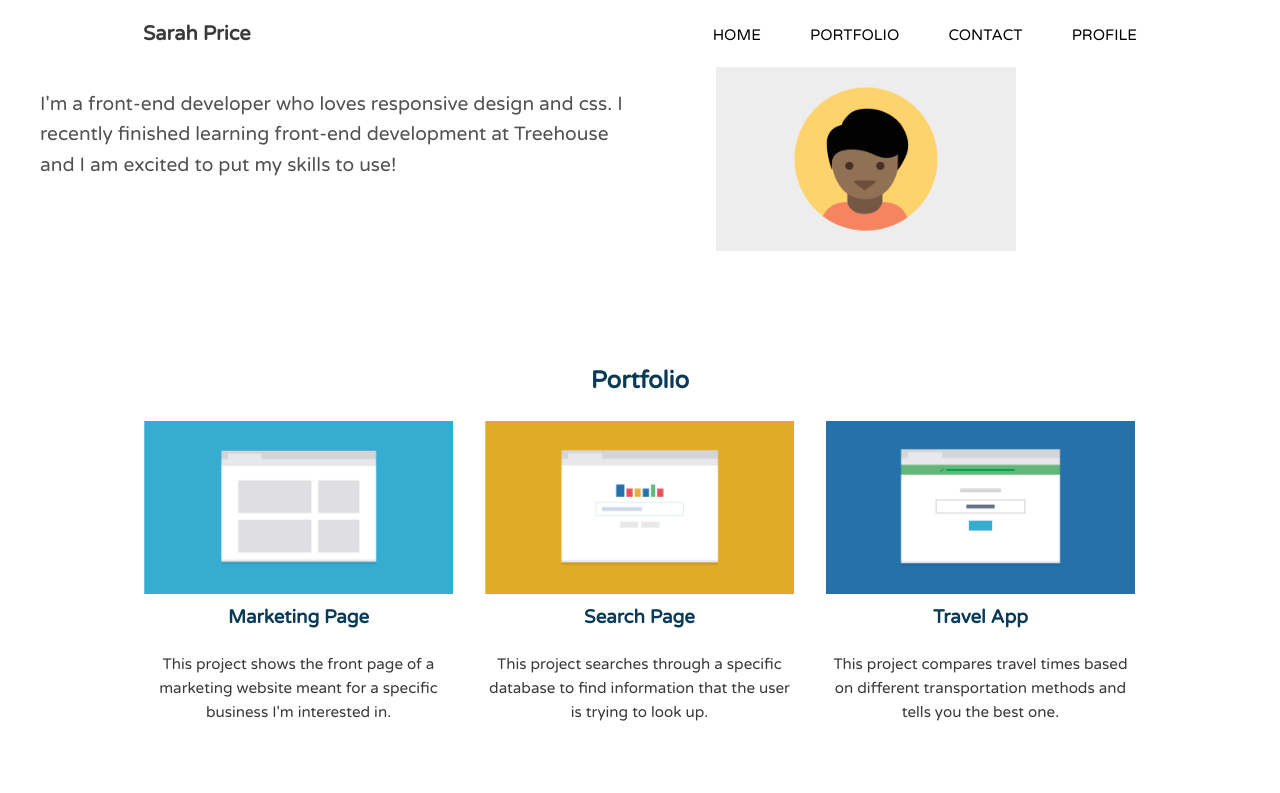
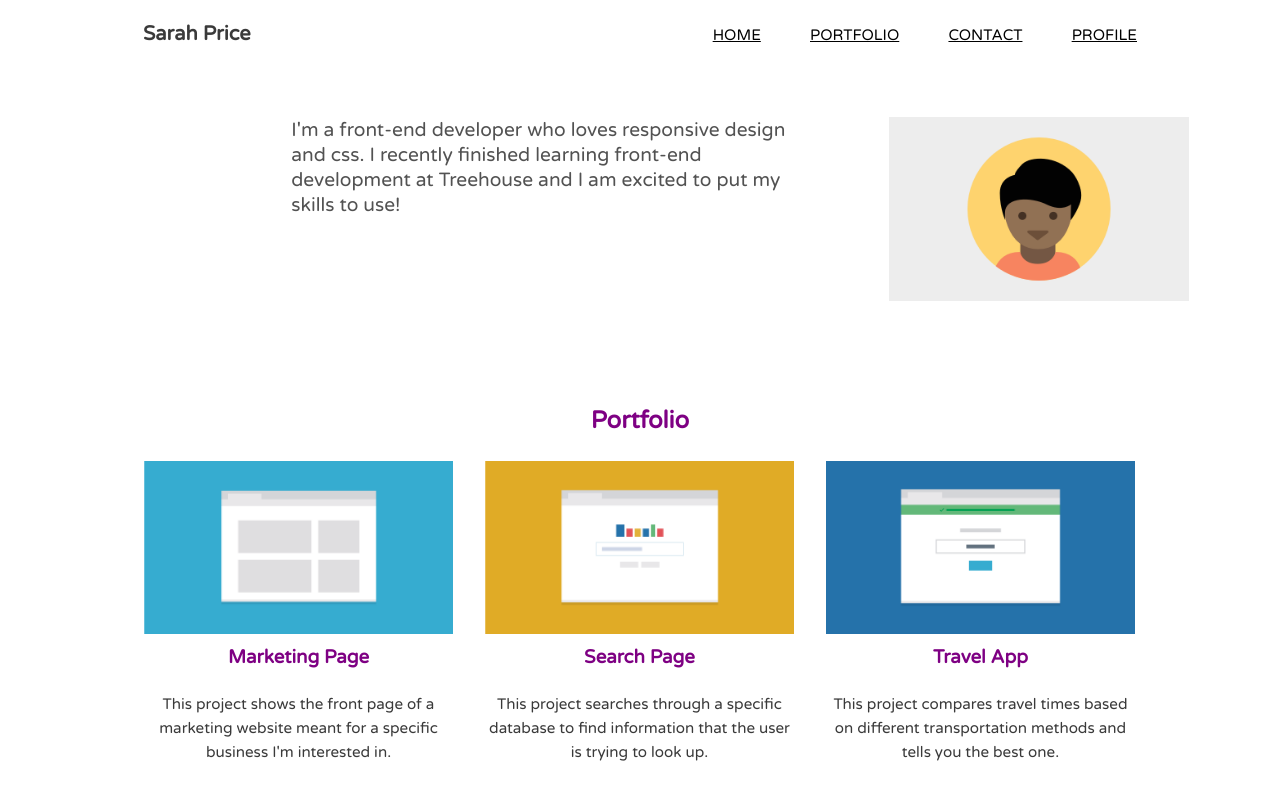
Before and after one commit to SarehPrice/Responsive-Layout-Project, a plain HTML site: page index.html in a window 1280 px wide. Shown: the top 793 px of the page. Drawn offline with Linux system fonts and the light colour scheme.

Commit message:
More changes

```diff
--- a/css/styles.css
+++ b/css/styles.css
@@ -16,7 +16,7 @@ p {
 h2,
 h3,
 a {
-  color: #093a58;
+  color: #7e0083;
 }
 
 h2,
@@ -25,7 +25,7 @@ h3 {
 }
 
 a {
-  text-decoration: none;
+  text-decoration: underline;
 }
 
 img {
@@ -79,9 +79,18 @@ img {
   text-align: center;
 }
 
+.second-nav {
+  display: none;
+}
+
 /* ---- Layout Containers ---- */
 
 .main-header {
+  padding-top: 0.5em;
+  padding-bottom: 0.5em;
+}
+
+.side-nav {
   padding-top: 0.5em;
   padding-bottom: 0.5em;
 }
@@ -136,6 +145,12 @@ img {
   display: block;
 }
 
+.clearfix::after {
+  content: " ";
+  display: block;
+  clear: both;
+}
+
 /* =================================
     Media Queries
   ==================================== */
@@ -146,11 +161,6 @@ img {
     margin: 0 auto;
   }
 
-  /* .name,
-  .col {
-    float: left;
-  } */
-
   .primary,
   .secondary,
   .tertiary {
@@ -158,10 +168,6 @@ img {
     display: inline-block;
     min-height: 375px;
   }
-
-  /* .main-nav {
-    float: right;
-  } */
 
   .main-nav li {
     display: inline-block;
@@ -181,8 +187,8 @@ img {
     padding: 10px 15px;
   }
 
-  .second-nav {
-    float: right;
+  .back {
+    display: none;
   }
 
   .nameb {
@@ -216,16 +222,15 @@ img {
     width: 300px;
     float: right;
     display: block;
-    margin-right: 14em;
-    display: block;
   }
 
-  /* ---- Float clearfix ---- */
-
-  .clearfix::after {
-    content: " ";
-    display: table;
-    clear: both;
+  .banner {
+    display: flex;
+    flex-direction: row;
+    line-height: 25px;
+    align-items: stretch;
+    margin: 50px 50px 50px 50px;
+    /* background-color: #f1f1f1; */
   }
 }
 
@@ -250,8 +255,13 @@ img {
     margin-left: 15px;
   }
 
+  .back {
+    display: none;
+  }
+
   .second-nav {
     float: right;
+    display: inline-block;
   }
 
   .second-nav li {
@@ -274,12 +284,6 @@ img {
   .tertiary {
     width: 33.3%;
   }
-
-  .clearfix::after {
-    content: " ";
-    display: block;
-    clear: both;
-  }
 }
 
 @media (min-width: 1200px) {
@@ -296,4 +300,13 @@ img {
     float: left;
     /* padding-left: 14em; */
   }
+
+  .banner {
+    display: flex;
+    flex-direction: row;
+    line-height: 25px;
+    align-items: stretch;
+    margin: 50px 50px 50px 200px;
+    /* background-color: #f1f1f1; */
+  }
 }
--- a/index.html
+++ b/index.html
@@ -26,10 +26,14 @@
     <!--/.main-header-->
 
     <div class="banner clearfix">
-      <img class="logo clearfix" src="images/responsive-layout-profile.png"
-      alt=""Me"" />
+      <img
+        class="logo clearfix"
+        src="images/responsive-layout-profile.png"
+        alt="Me"
+        style="order: 2"
+      />
       <h1 class="headline"></h1>
-      <span class="tagline"
+      <span class="tagline" style="order: 1"
         >I'm a front-end developer who loves responsive design and css. I
         recently finished learning front-end development at Treehouse and I am
         excited to put my skills to use!</span
@@ -132,7 +136,7 @@
         <p>Phone<strong> 000-000-000</strong></p>
         <p>Email<strong> email@yoursite.com</strong></p>
       </div>
-      <header class="main-header">
+      <div class="side-nav">
         <div class="container">
           <h1 class="nameb"><a href="#">Sarah Price</a></h1>
           <ul class="second-nav">
@@ -141,8 +145,9 @@
             <li><a href="#contact">Contact</a></li>
             <li><a href="#">Profile</a></li>
           </ul>
+          <span class="back">Back to Top</span>
         </div>
-      </header>
+      </div>
       <!--/.main-header-->
     </footer>
   </body>
```
